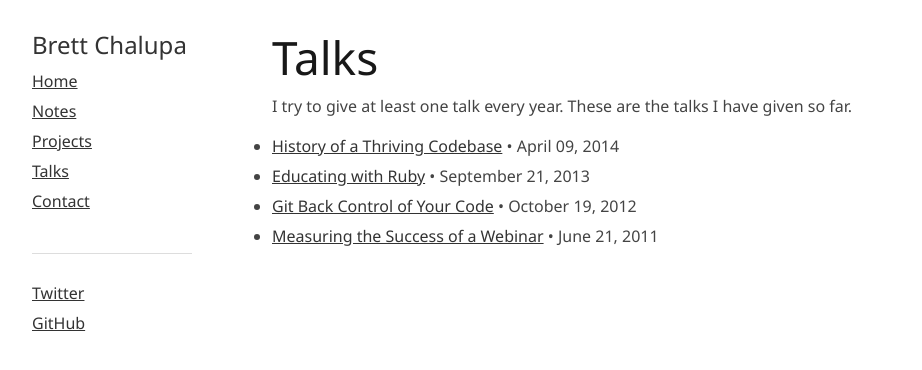
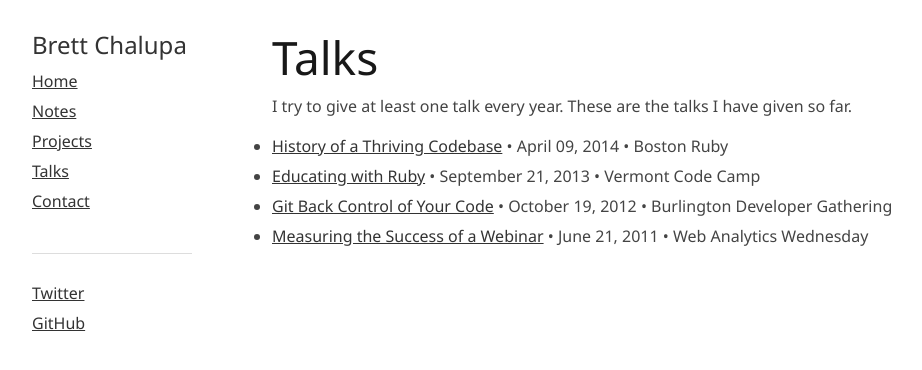
Before and after one commit to brettchalupa/brettchalupa.github.io, a Jekyll site: the page built from talks.html, in a window 1280 px wide. Shown: the top 370 px of the page, without its empty margins (138-1060 px from the left). Built offline with Jekyll 4.4.1, drawn with Linux system fonts in a browser that asks for light colours; Markdown is read by kramdown in place of the engine named in the settings.

Commit message:
Add and display Event attribute to talk posts
This gives a better idea of where the talk was given, so I can display it in the
list.

```diff
--- a/_posts/talks/2011-06-21-measuring-the-success-of-a-webinar.markdown
+++ b/_posts/talks/2011-06-21-measuring-the-success-of-a-webinar.markdown
@@ -3,6 +3,7 @@
 title: "Measuring the Success of a Webinar"
 date: 2011-06-21 20:00
 tags: data talk
+event: Web Analytics Wednesday
 ---
 
 I gave a talk with a colleague at Web Analytics Wednesday on the process of
--- a/_posts/talks/2012-10-19-git-back-control-of-your-code.markdown
+++ b/_posts/talks/2012-10-19-git-back-control-of-your-code.markdown
@@ -3,6 +3,7 @@
 title: "Git Back Control of Your Code"
 date: 2012-10-19 20:00
 tags: git talk
+event: Burlington Developer Gathering
 ---
 
 I gave a talk at [Burlington Ruby](http://burlingtonruby.org/) introducing how
--- a/_posts/talks/2013-09-21-educating-with-ruby.markdown
+++ b/_posts/talks/2013-09-21-educating-with-ruby.markdown
@@ -3,6 +3,7 @@
 title: "Educating with Ruby"
 date: 2013-09-21 14:00
 tags: ruby talk education
+event: Vermont Code Camp
 ---
 
 I gave a talk at the Vermont Code Camp on why I think Ruby is a great language
--- a/_posts/talks/2014-04-08-history-of-a-thriving-codebase.markdown
+++ b/_posts/talks/2014-04-08-history-of-a-thriving-codebase.markdown
@@ -3,6 +3,7 @@
 title: "History of a Thriving Codebase"
 date: 2014-04-09 20:00
 tags: git talk
+event: Boston Ruby
 ---
 
 I gave a talk at [Boston.rb](http://bostonrb.org) on the importance of creating
--- a/talks.html
+++ b/talks.html
@@ -12,7 +12,13 @@
 
   <ul class="posts">
     {% for post in site.tags.talk %}
-      <li><a href="{{ post.url }}">{{ post.title }}</a> • <span class="date">{{ post.date | date: "%B %d, %Y" }}</span></li>
+      <li>
+        <a href="{{ post.url }}">{{ post.title }}</a>
+        •
+        <span class="date">{{ post.date | date: "%B %d, %Y" }}</span>
+        •
+        {{ post.event }}
+      </li>
     {% endfor %}
   </ul>
 </div>
```
